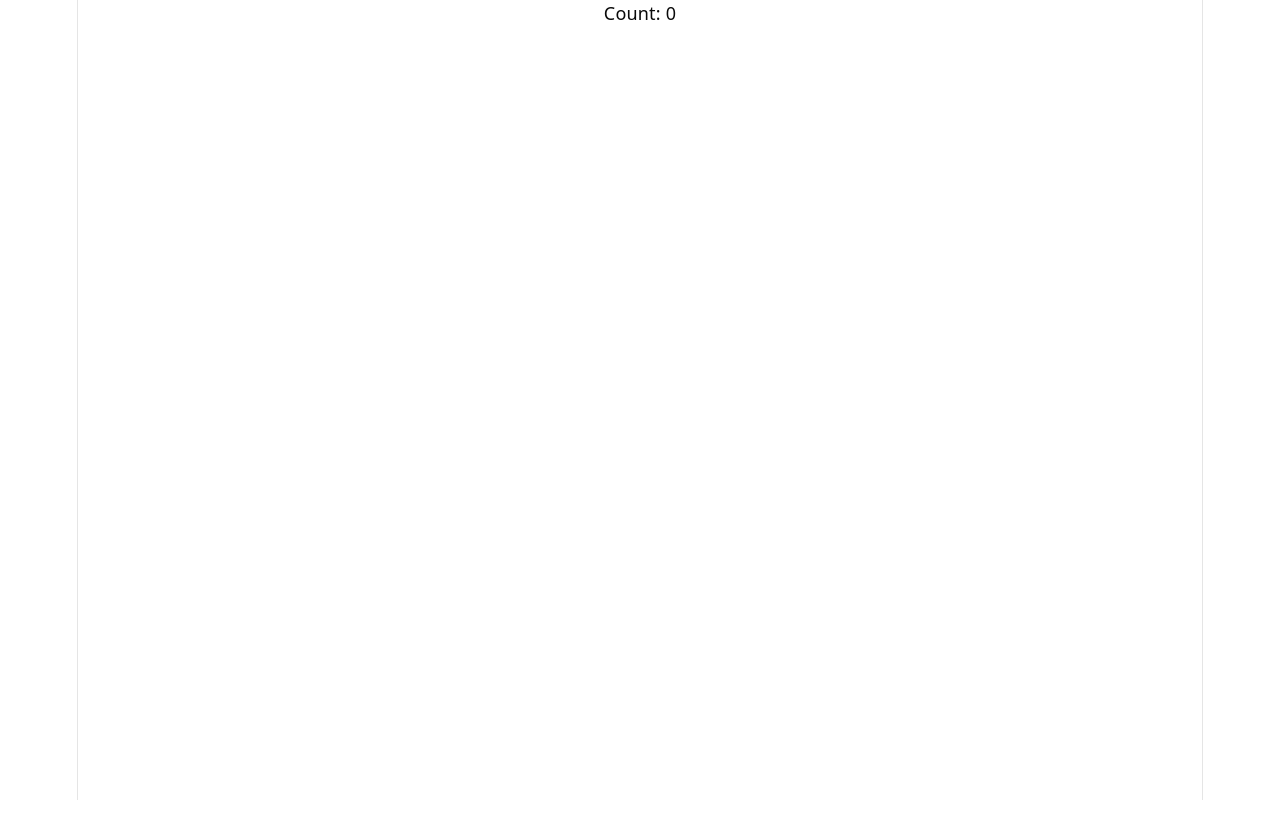
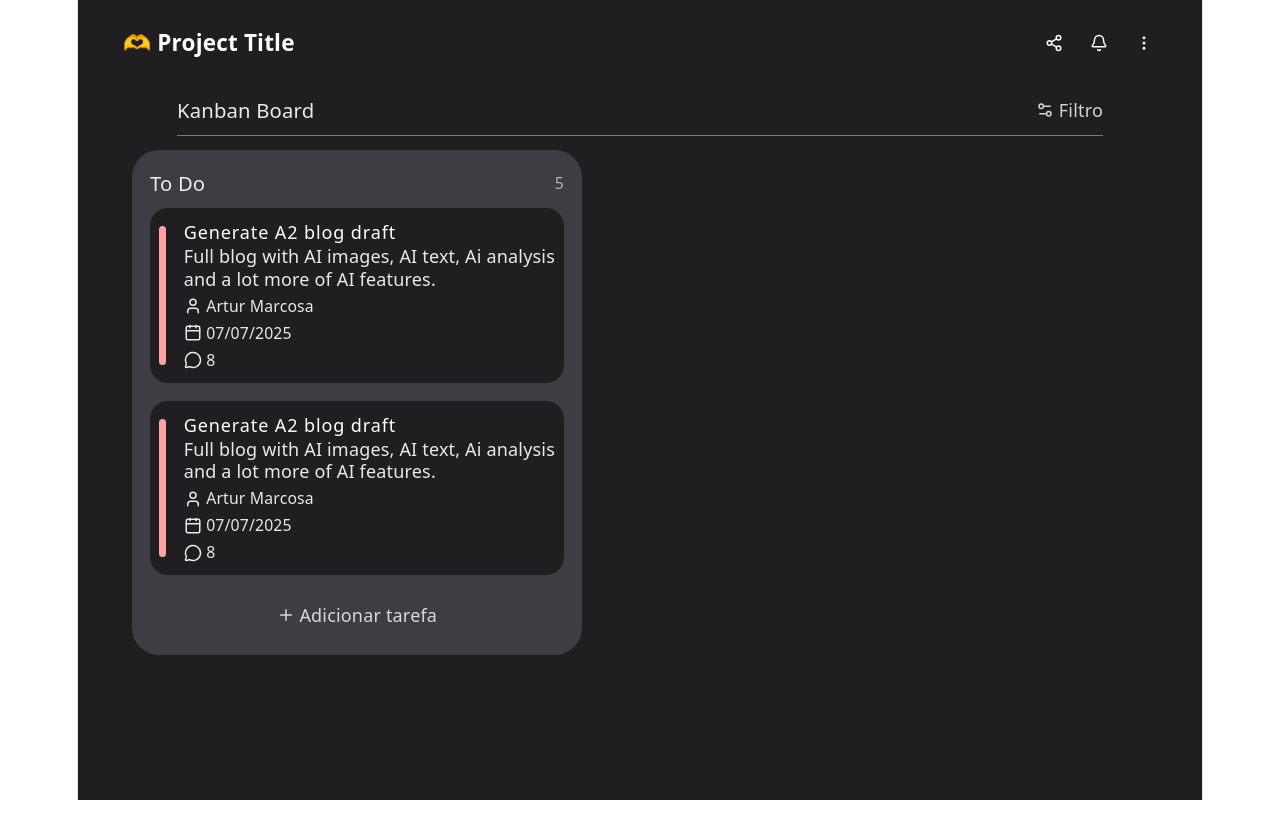
Before and after one commit to arttturslv/canban-board, a React (Vite) app in the folder canban/: page / in a window 1280 px wide. Shown: the top 838 px of the page. Before the commit the page ends 800 px from the top, so only its background shows below. Built offline with nearby package versions, Linux system fonts and the light colour scheme.

Commit message:
feat: basic static kanban

```diff
--- a/canban/src/App.tsx
+++ b/canban/src/App.tsx
@@ -1,11 +1,60 @@
 /** @format */
 
-import { useState } from "react";
+import { Bell, EllipsisVertical, Share2 } from "lucide-react";
+
+import KanbanBoard from "./components/kanban/board";
 
 function App() {
-  const [count, setCount] = useState(0);
-
-  return <div>Count: {count}</div>;
+  return (
+    <div className="bg-[#211E21] text-white w-full h-screen">
+      <PageHeader />
+      <KanbanBoard />
+    </div>
+  );
 }
 
 export default App;
+
+export const PageHeader = () => {
+  const openShareModal = () => {
+    console.log("Share modal opened");
+  };
+
+  const openLogSheet = () => {
+    console.log("Log sheet opened");
+  };
+
+  const openSettingsSheet = () => {
+    console.log("Settings sheet opened");
+  };
+
+  return (
+    <div className="flex justify-between items-center px-10 py-6">
+      <div>
+        <h1 className="text-xl font-bold text-white ">🫶 Project Title</h1>
+      </div>
+      <div className="flex gap-4">
+        <button
+          onClick={openShareModal}
+          className="p-1 hover:opacity-80 transition-opacity duration-200 cursor-pointer"
+        >
+          <Share2 className="size-4" />
+        </button>
+
+        <button
+          onClick={openLogSheet}
+          className="p-1 hover:opacity-80 transition-opacity duration-200 cursor-pointer"
+        >
+          <Bell className="size-4" />
+        </button>
+
+        <button
+          onClick={openSettingsSheet}
+          className="p-1 hover:opacity-80 transition-opacity duration-200 cursor-pointer"
+        >
+          <EllipsisVertical className="size-4" />
+        </button>
+      </div>
+    </div>
+  );
+};
--- /dev/null
+++ b/canban/src/components/kanban/Board.tsx
@@ -0,0 +1,15 @@
+/** @format */
+
+import Collumn from "./column";
+import { KanbanHeader } from "./header";
+
+export default function KanbanBoard() {
+  return (
+    <div className="flex flex-col w-full h-full gap-3 px-12 ">
+      <KanbanHeader />
+      <div>
+        <Collumn></Collumn>
+      </div>
+    </div>
+  );
+}
--- /dev/null
+++ b/canban/src/components/kanban/Column.tsx
@@ -0,0 +1,35 @@
+/** @format */
+
+import { Plus } from "lucide-react";
+import TaskItem from "./task-item";
+
+export default function Collumn() {
+  const addNewTask = () => {
+    console.log("New task added");
+  };
+
+  return (
+    <div className="max-w-100 bg-[#3E3D44] p-4 rounded-3xl ">
+      {/* header  */}
+      <div className="flex justify-between items-center ">
+        <h3 className="text-lg font-medium opacity-90">To Do</h3>
+        <span className="opacity-60 text-sm">5</span>
+      </div>
+      {/* tasks  */}
+      <div className="flex flex-col gap-4 mt-2">
+        <TaskItem />
+        <TaskItem />
+      </div>
+      {/* footer  */}
+      <div className="flex justify-center items-center mt-4">
+        <button
+          onClick={addNewTask}
+          className="flex items-center justify-center gap-1 py-2  opacity-80 hover:opacity-100 transition-opacity duration-200 cursor-pointer"
+        >
+          <Plus className="size-4" />
+          <span>Adicionar tarefa</span>
+        </button>
+      </div>
+    </div>
+  );
+}
--- /dev/null
+++ b/canban/src/components/kanban/Header.tsx
@@ -0,0 +1,28 @@
+/** @format */
+
+import { Settings2 } from "lucide-react";
+
+export const KanbanHeader = () => {
+  const openFilterSheet = () => {
+    console.log("Filter sheet opened");
+  };
+
+  return (
+    <div className="flex flex-col justify-between items-center px-10 ">
+      <div className="flex justify-between items-center py-2 w-full">
+        <span>
+          <h2 className="text-lg font-medium opacity-90">Kanban Board</h2>
+        </span>
+        <button
+          onClick={openFilterSheet}
+          className="flex gap-1 items-center opacity-80 hover:opacity-100 transition-opacity duration-200 cursor-pointer"
+        >
+          <Settings2 className="size-4" />
+          <p>Filtro</p>
+        </button>
+      </div>
+
+      <span className="bg-white h-px w-full opacity-40" />
+    </div>
+  );
+};
--- /dev/null
+++ b/canban/src/components/kanban/Task-item.tsx
@@ -0,0 +1,32 @@
+/** @format */
+import { Calendar, MessageCircle, User } from "lucide-react";
+
+export default function TaskItem() {
+  return (
+    <div className="flex gap-4 justify-between  items-stretch bg-[#211E21] py-2.5 pr-2 rounded-2xl">
+      <div className="bg-red-300 flex grow w-2.5 ml-2 my-1.5 rounded-full"></div>
+      <div className="flex flex-col gap-1">
+        <span className="text-start">
+          <p className="font-medium tracking-wider">Generate A2 blog draft</p>
+          <p className="font-light opacity-90 leading-tight">
+            Full blog with AI images, AI text, Ai analysis and a lot more of AI
+            features.
+          </p>
+        </span>
+        <span className="font-light opacity-90 text-sm space-y-1">
+          <p className="flex gap-1 items-center ">
+            <User className="size-4" /> Artur Marcosa
+          </p>
+          <p className="flex gap-1 items-center">
+            <Calendar className="size-4" /> 07/07/2025
+          </p>
+          <span className="flex gap-2">
+            <p className="flex gap-1 items-center">
+              <MessageCircle className="size-4" /> 8
+            </p>
+          </span>
+        </span>
+      </div>
+    </div>
+  );
+}
--- a/canban/src/index.css
+++ b/canban/src/index.css
@@ -101,7 +101,7 @@
 
   --sidebar-border: oklch(0.922 0 0);
 
-  --sidebar-ring: oklch(0.708 0 0)
+  --sidebar-ring: oklch(0.708 0 0);
 }
 
 @media (prefers-color-scheme: dark) {
@@ -139,140 +139,3 @@
 body {
   margin: 0;
 }
-
-h1,
-h2 {
-  font-family: var(--heading);
-  font-weight: 500;
-  color: var(--text-h);
-}
-
-h1 {
-  font-size: 56px;
-  letter-spacing: -1.68px;
-  margin: 32px 0;
-  @media (max-width: 1024px) {
-    font-size: 36px;
-    margin: 20px 0;
-  }
-}
-h2 {
-  font-size: 24px;
-  line-height: 118%;
-  letter-spacing: -0.24px;
-  margin: 0 0 8px;
-  @media (max-width: 1024px) {
-    font-size: 20px;
-  }
-}
-p {
-  margin: 0;
-}
-
-code,
-.counter {
-  font-family: var(--mono);
-  display: inline-flex;
-  border-radius: 4px;
-  color: var(--text-h);
-}
-
-code {
-  font-size: 15px;
-  line-height: 135%;
-  padding: 4px 8px;
-  background: var(--code-bg);
-}
-
-/*---break--- */
-
-@theme inline {
-  --font-heading: var(--font-sans);
-  --font-sans: 'Inter Variable', sans-serif;
-  --color-sidebar-ring: var(--sidebar-ring);
-  --color-sidebar-border: var(--sidebar-border);
-  --color-sidebar-accent-foreground: var(--sidebar-accent-foreground);
-  --color-sidebar-accent: var(--sidebar-accent);
-  --color-sidebar-primary-foreground: var(--sidebar-primary-foreground);
-  --color-sidebar-primary: var(--sidebar-primary);
-  --color-sidebar-foreground: var(--sidebar-foreground);
-  --color-sidebar: var(--sidebar);
-  --color-chart-5: var(--chart-5);
-  --color-chart-4: var(--chart-4);
-  --color-chart-3: var(--chart-3);
-  --color-chart-2: var(--chart-2);
-  --color-chart-1: var(--chart-1);
-  --color-ring: var(--ring);
-  --color-input: var(--input);
-  --color-border: var(--border);
-  --color-destructive: var(--destructive);
-  --color-accent-foreground: var(--accent-foreground);
-  --color-accent: var(--accent);
-  --color-muted-foreground: var(--muted-foreground);
-  --color-muted: var(--muted);
-  --color-secondary-foreground: var(--secondary-foreground);
-  --color-secondary: var(--secondary);
-  --color-primary-foreground: var(--primary-foreground);
-  --color-primary: var(--primary);
-  --color-popover-foreground: var(--popover-foreground);
-  --color-popover: var(--popover);
-  --color-card-foreground: var(--card-foreground);
-  --color-card: var(--card);
-  --color-foreground: var(--foreground);
-  --color-background: var(--background);
-  --radius-sm: calc(var(--radius) * 0.6);
-  --radius-md: calc(var(--radius) * 0.8);
-  --radius-lg: var(--radius);
-  --radius-xl: calc(var(--radius) * 1.4);
-  --radius-2xl: calc(var(--radius) * 1.8);
-  --radius-3xl: calc(var(--radius) * 2.2);
-  --radius-4xl: calc(var(--radius) * 2.6);
-}
-
-/*---break--- */
-
-.dark {
-  --background: oklch(0.145 0 0);
-  --foreground: oklch(0.985 0 0);
-  --card: oklch(0.205 0 0);
-  --card-foreground: oklch(0.985 0 0);
-  --popover: oklch(0.205 0 0);
-  --popover-foreground: oklch(0.985 0 0);
-  --primary: oklch(0.437 0.078 188.216);
-  --primary-foreground: oklch(0.984 0.014 180.72);
-  --secondary: oklch(0.274 0.006 286.033);
-  --secondary-foreground: oklch(0.985 0 0);
-  --muted: oklch(0.269 0 0);
-  --muted-foreground: oklch(0.708 0 0);
-  --accent: oklch(0.269 0 0);
-  --accent-foreground: oklch(0.985 0 0);
-  --destructive: oklch(0.704 0.191 22.216);
-  --border: oklch(1 0 0 / 10%);
-  --input: oklch(1 0 0 / 15%);
-  --ring: oklch(0.556 0 0);
-  --chart-1: oklch(0.855 0.138 181.071);
-  --chart-2: oklch(0.704 0.14 182.503);
-  --chart-3: oklch(0.6 0.118 184.704);
-  --chart-4: oklch(0.511 0.096 186.391);
-  --chart-5: oklch(0.437 0.078 188.216);
-  --sidebar: oklch(0.205 0 0);
-  --sidebar-foreground: oklch(0.985 0 0);
-  --sidebar-primary: oklch(0.704 0.14 182.503);
-  --sidebar-primary-foreground: oklch(0.277 0.046 192.524);
-  --sidebar-accent: oklch(0.269 0 0);
-  --sidebar-accent-foreground: oklch(0.985 0 0);
-  --sidebar-border: oklch(1 0 0 / 10%);
-  --sidebar-ring: oklch(0.556 0 0);
-}
-
-/*---break--- */
-
-@layer base {
-  * {
-    @apply border-border outline-ring/50;}
-  body {
-    @apply bg-background text-foreground;}
-  button:not(:disabled), [role="button"]:not(:disabled) {
-    cursor: pointer;}
-  html {
-    @apply font-sans;}}
```
Also changed, not shown: canban/src/components/ui/card.tsx (+15 -14 lines).
